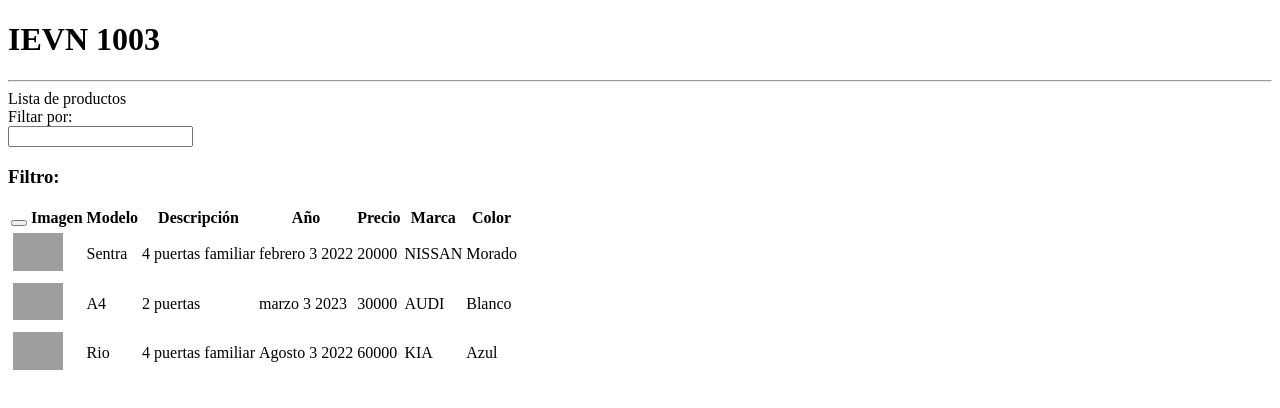
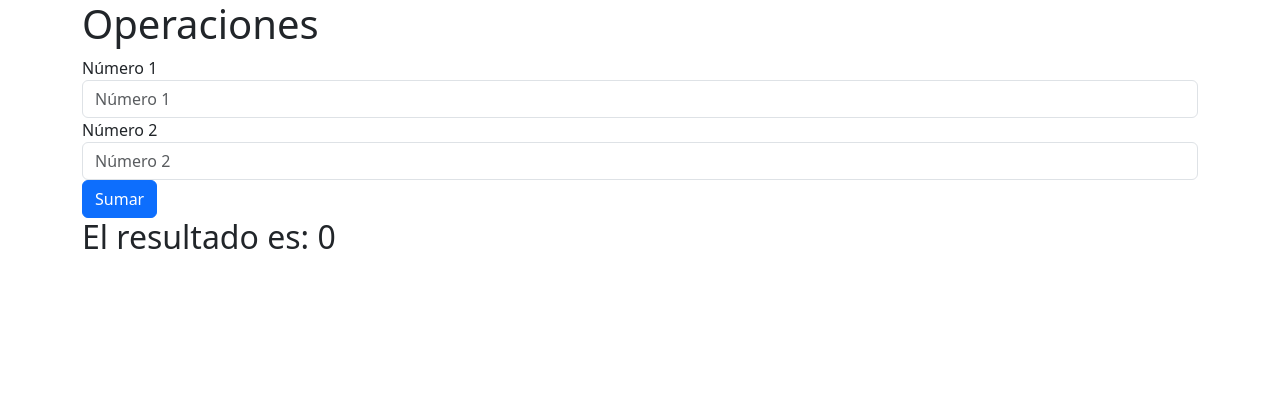
Before and after one commit to IEVN1003-19002775/BasesAngular, an Angular app: page / in a window 1280 px wide. Shown: the top 408 px of the page. Built offline with nearby package versions, Linux system fonts and the light colour scheme; grey boxes are pictures that could not be loaded.

Commit message:
18/09 operaciones básicas

```diff
--- a/angular.json
+++ b/angular.json
@@ -37,9 +37,13 @@
               }
             ],
             "styles": [
-              "src/styles.css"
+              "src/styles.css",
+              "node_modules/bootstrap/dist/css/bootstrap.min.css",
+              "node_modules/font-awesome/css/font-awesome.min.css"
             ],
-            "scripts": []
+            "scripts": [
+              "node_modules/bootstrap/dist/js/bootstrap.min.js"
+            ]
           },
           "configurations": {
             "production": {
--- a/src/app/app.component.html
+++ b/src/app/app.component.html
@@ -1,10 +1,11 @@
 <div class="container">
   <div class="row">
-    <h1>IEVN 1003</h1>
+    <!-- <h1>IEVN 1003</h1>
 
     <hr>
 
-    <app-product-list></app-product-list>
+    <app-product-list></app-product-list> -->
+    <app-operas-bas></app-operas-bas>
 
   </div>
 </div>
--- /dev/null
+++ b/src/app/formularios/operas-bas/operas-bas.component.html
@@ -0,0 +1,20 @@
+<div>
+    <h1>Operaciones</h1>
+    <form>
+        <div class="form-group">
+          <label for="exampleInputEmail1">Número 1</label>
+          <input class="form-control" [(ngModel)]="num1" name="num1" placeholder="Número 1">
+
+        </div>
+        <div class="form-group">
+          <label for="exampleInputPassword1">Número 2</label>
+          <input  class="form-control" [(ngModel)]="num2" name="num2" placeholder="Número 2">
+        </div>
+
+        <button (click)="sumar()" class="btn btn-primary">Sumar</button>
+      </form>
+    <div>
+        <h2>El resultado es: {{resultado}}</h2>
+    </div>
+
+</div>
--- /dev/null
+++ b/src/app/formularios/operas-bas/operas-bas.component.ts
@@ -0,0 +1,17 @@
+import { Component } from '@angular/core';
+
+@Component({
+  selector: 'app-operas-bas',
+  templateUrl: './operas-bas.component.html',
+  styleUrl: './operas-bas.component.css'
+})
+export class OperasBasComponent {
+
+  num1 = ''
+  num2 = ''
+  resultado:number = 0;
+  sumar(){
+    this.resultado=parseInt(this.num1)+parseInt(this.num2);
+  }
+
+}
--- a/src/app/product/product-list/product-list.component.html
+++ b/src/app/product/product-list/product-list.component.html
@@ -7,13 +7,13 @@
         <div class="row">
             <div class="col-md-2">Filtar por:</div>
             <div class="col-md-4">
-                <input type="text" class="form-control" name="filter">
+                <input [(ngModel)]="listFilter" type="text" class="form-control" name="filter">
             </div>
 
         </div>
         <div class="row">
             <div class="col-md-6">
-                <h3>Filtro: </h3>
+                <h3>Filtro: {{listFilter}}</h3>
             </div>
         </div>
     </div>
@@ -23,8 +23,7 @@
                 <tr>
                     <th>
                         <button (click)="showImage()" type="button"
-                        class="btn btn-primary"></button>
-                        Imagen</th>
+                        class="btn btn-primary">{{muestraImg?'Ocultar ':'Muestra '}}Imagen</button></th>
                     <th>Modelo</th>
                     <th>Descripción</th>
                     <th>Año</th>
@@ -34,7 +33,7 @@
                 </tr>
             </thead>
                 <tbody>
-                    <tr *ngFor="let producto of productos">
+                    <tr *ngFor="let producto of productos | productoFilter:listFilter">
                         <td><img *ngIf="muestraImg" [src]="producto.imagenUrl"
                             [title]="producto.Modelo"
                             [style.width.px]="imageWidth"
--- a/src/app/product/product-list/product-list.component.ts
+++ b/src/app/product/product-list/product-list.component.ts
@@ -1,4 +1,5 @@
 import { Component } from '@angular/core';
+import { IProducto } from '../producto';
 
 @Component({
   selector: 'app-product-list',
@@ -8,7 +9,8 @@ import { Component } from '@angular/core';
 export class ProductListComponent {
   title = "Saluno de variable"
 
-  imageWidth: number = 50;
+  imageWidth: number = 200;
+
   imageMargi: number = 2;
   muestraImg: boolean = true;
   listFilter: string = '';
@@ -17,7 +19,7 @@ export class ProductListComponent {
     this.muestraImg=!this.muestraImg;
   }
 
-  productos:any[] = [
+  productos:IProducto[] = [
     {
       "productoId": 1,
       "Modelo": 'Sentra',
--- /dev/null
+++ b/src/app/product/producto-filter.pipe.ts
@@ -0,0 +1,17 @@
+import { Pipe, PipeTransform } from '@angular/core';
+import { IProducto } from './producto';
+
+@Pipe({
+  name: 'productoFilter'
+})
+export class ProductoFilterPipe implements PipeTransform {
+
+  transform(value: IProducto[], args: string): IProducto[] {
+    let filter:string=args ? args.toLocaleLowerCase(): '';
+
+    return filter ? value.filter((product:IProducto)=>
+    product.Modelo.toLocaleLowerCase().indexOf(filter)!=-1
+    ):value;
+  }
+
+}
--- /dev/null
+++ b/src/app/product/producto.ts
@@ -0,0 +1,10 @@
+export interface IProducto {
+    productoId: number;
+    Modelo: string;
+    Descripcion: string;
+    year: string;
+    Precio: number;
+    Marca: string;
+    Color: string;
+    imagenUrl: string;
+}
```
Also changed, not shown: src/app/app.module.ts (+8 -2 lines), src/app/formularios/operas-bas/operas-bas.component.css (added).
